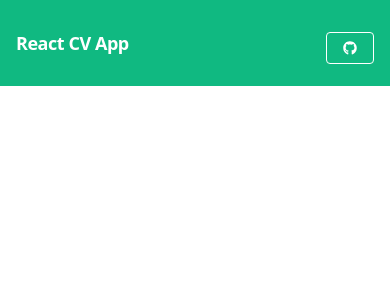
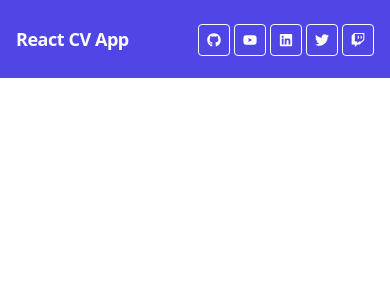
Before and after one commit to JLoweDev/react-cv, a React (Create React App) app: page / in a window 390 px wide. Shown: the top 300 px of the page. Built offline with nearby package versions, Linux system fonts and the light colour scheme.

Commit message:
Header is now fully responsive

```diff
--- a/src/App.js
+++ b/src/App.js
@@ -5,7 +5,7 @@ import Footer from './components/Footer'
 function App() {
   return (
     <div>
-      <Header title='React CV App' github='https://github.com/JLoweDev/react-cv'/>
+      <Header title='React CV App'/>
     </div>
   )
 }
--- a/src/components/header.js
+++ b/src/components/header.js
@@ -1,17 +1,29 @@
 import React, { useState } from 'react'
-import { FaGithub, FaBars } from 'react-icons/fa'
+import { FaGithub, FaYoutube, FaLinkedin, FaTwitter, FaTwitch } from 'react-icons/fa'
 
-const Header = ({ title, github }) => {
+const Header = ({ title, social }) => {
     return (
         // Tailwind header added from https://tailwindcomponents.com/component/responsive-header
         <header>
-            <nav class="w-full flex flex-row items-center justify-between bg-green-500 p-4">
+            <nav class="w-full flex flex-row items-center justify-between bg-indigo-600 p-4">
                 <div class="block text-white mr-6">
-                    <span class="font-semibold text-lg tracking-tight">{title}</span>
+                    <span class="font-bold text-lg tracking-tight">{title}</span>
                 </div>
                 <div>
-                    <a href={github} class="inline-block text-sm px-4 py-2 leading-none border rounded text-white border-white hover:border-transparent hover:text-green-500 hover:bg-white mt-4 lg:mt-0">
+                    <a target='__blank' href='https://github.com/JLoweDev/react-cv' class="inline-block text-sm px-2 py-2 leading-none border rounded text-white border-white hover:border-transparent hover:text-indigo-600 hover:bg-white mt-2 ml-1 lg:mt-0 lg:ml-2">
                         <FaGithub />
+                    </a>
+                    <a target='__blank' href='https://www.youtube.com/channel/UCYkZtYIbyDdb1fo3Pf1Q4rg/featured' class="inline-block text-sm px-2 py-2 leading-none border rounded text-white border-white hover:border-transparent hover:text-indigo-600 hover:bg-white mt-2 ml-1 lg:mt-0 lg:ml-2">
+                        <FaYoutube />
+                    </a>
+                    <a target='__blank' href='https://www.linkedin.com/in/james-lowe-b0b67b162/' class="inline-block text-sm px-2 py-2 leading-none border rounded text-white border-white hover:border-transparent hover:text-indigo-600 hover:bg-white mt-2 ml-1 lg:mt-0 lg:ml-2">
+                        <FaLinkedin />
+                    </a>
+                    <a target='__blank' href='https://twitter.com/JLoweDev' class="inline-block text-sm px-2 py-2 leading-none border rounded text-white border-white hover:border-transparent hover:text-indigo-600 hover:bg-white mt-2 ml-1 lg:mt-0 lg:ml-2">
+                        <FaTwitter />
+                    </a>
+                    <a target='__blank' href='#' class="inline-block text-sm px-2 py-2 leading-none border rounded text-white border-white hover:border-transparent hover:text-indigo-600 hover:bg-white mt-2 ml-1 lg:mt-0 lg:ml-2">
+                        <FaTwitch />
                     </a>
                 </div>
             </nav>
```
Also changed, not shown: 1 other file (tests, documents, lock files or other folders).
